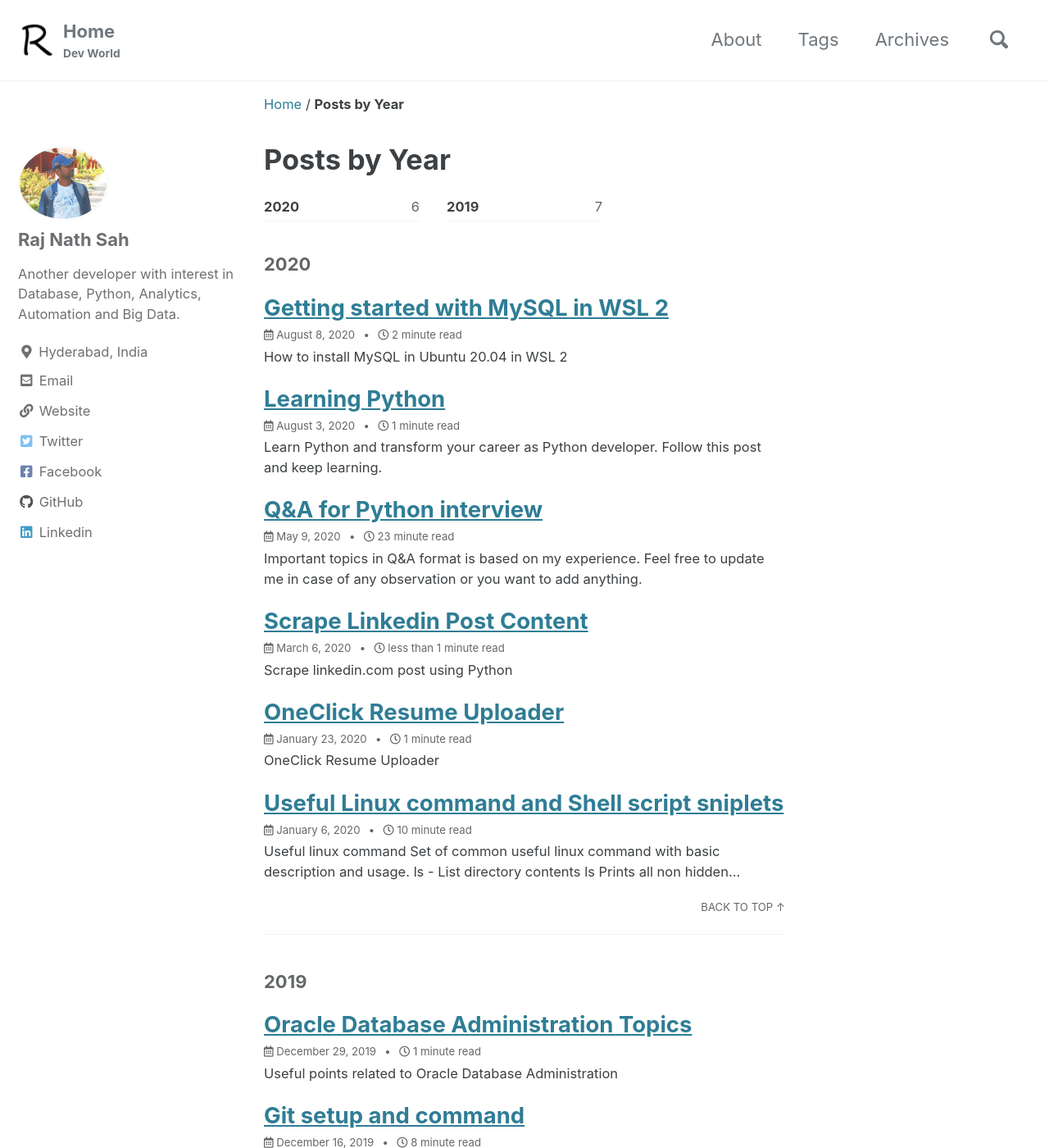
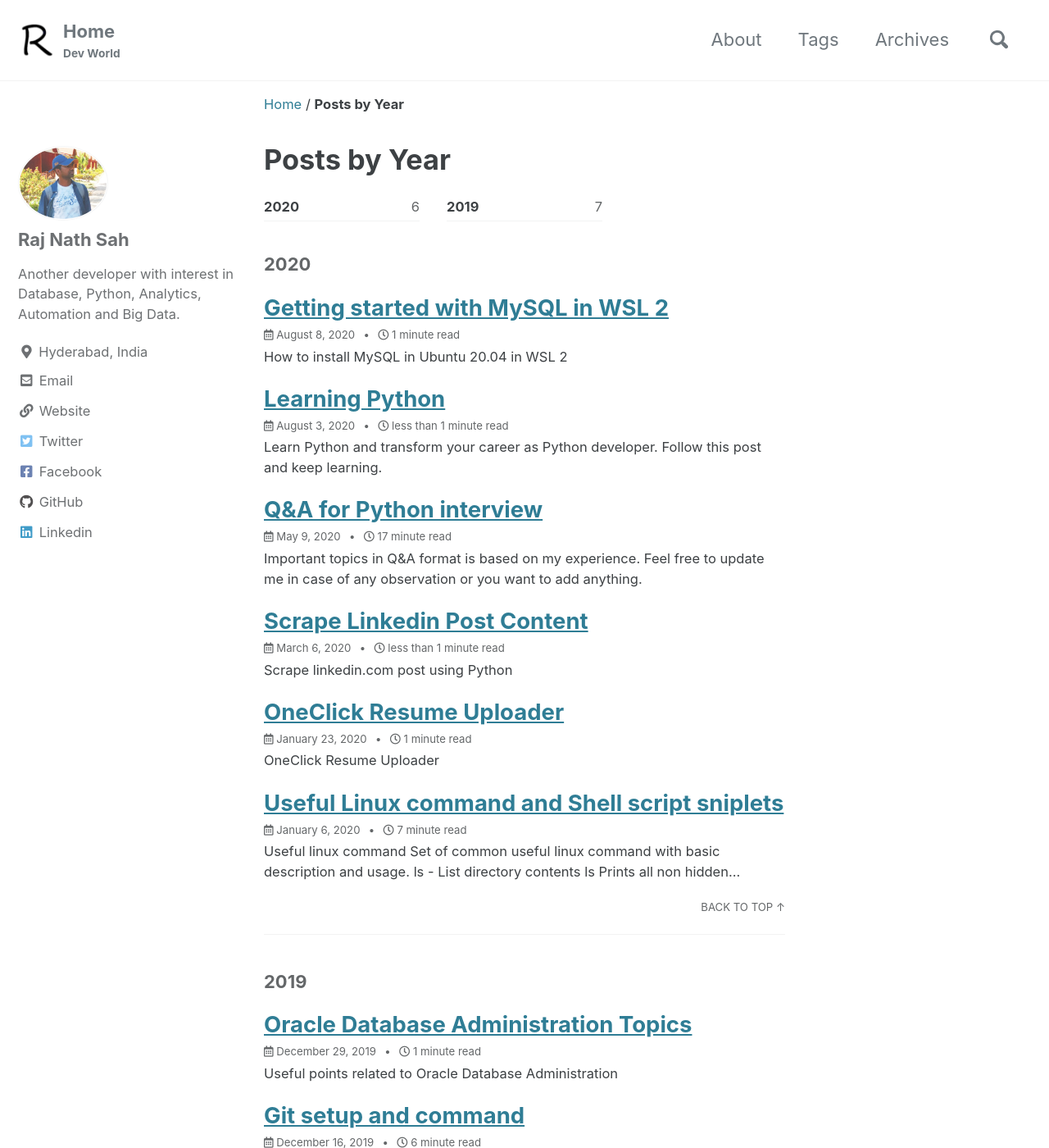
Before and after one commit to rajnathsah/rajnathsah.github.io, a Jekyll site: the page built from _pages/year-archive.md, in a window 1280 px wide and 1400 px high. Shown: the whole window at 82% size. Built offline with Jekyll 4.4.1, drawn with Linux system fonts in a browser that asks for light colours; cached includes are drawn as plain includes; comment, search, counter and statistics services are not loaded; some of the changed lines change nothing that is shown; some of the changed text lies outside the part shown.

```diff
--- a/_config.yml
+++ b/_config.yml
@@ -28,7 +28,7 @@
 logo                     : "/assets/images/favicon/favicon.ico" # path of logo image to display in the masthead, e.g. "/assets/images/88x88.png"
 masthead_title           : # overrides the website title displayed in the masthead, use " " for no title
 breadcrumbs              : true # true, false (default)
-words_per_minute         : 150
+words_per_minute         : 200
 comments:
   provider               : "disqus" # false (default), "disqus", "discourse", "facebook", "staticman", "staticman_v2", "utterances", "custom"
   disqus:
```
